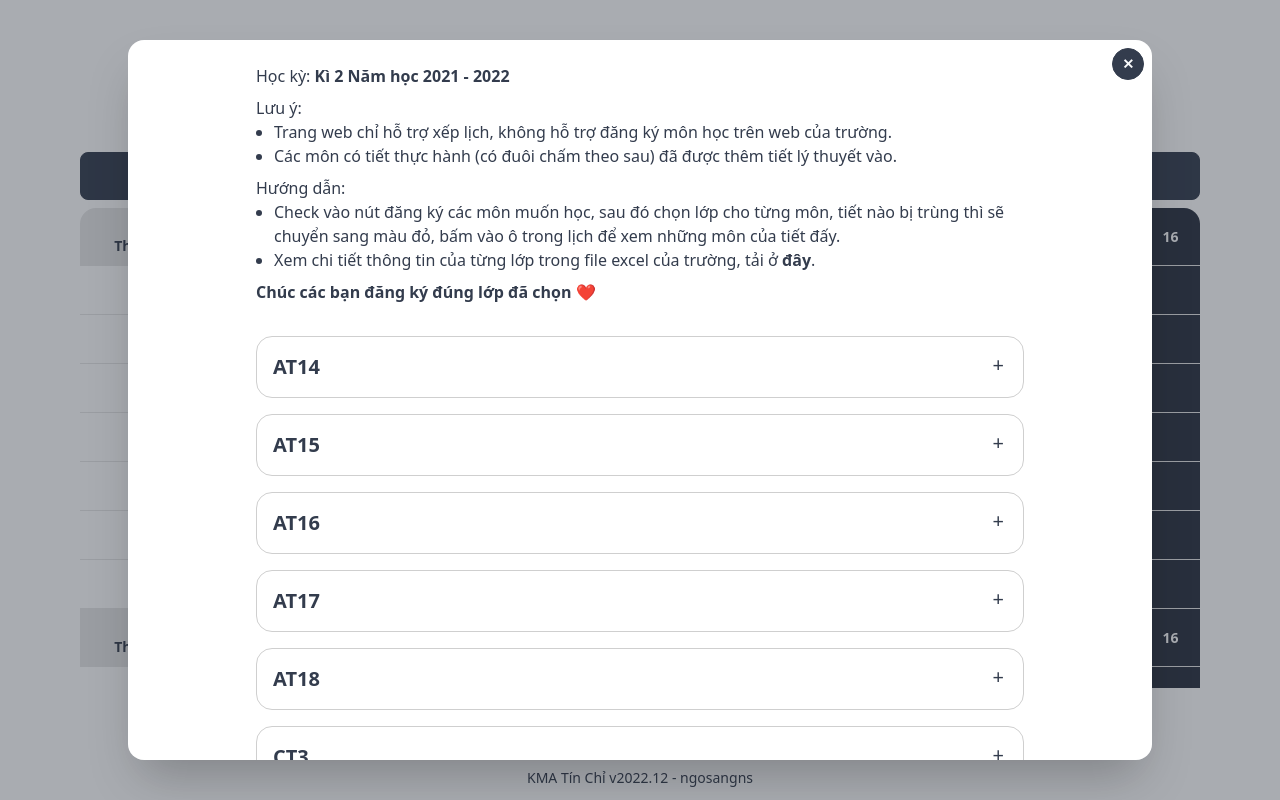
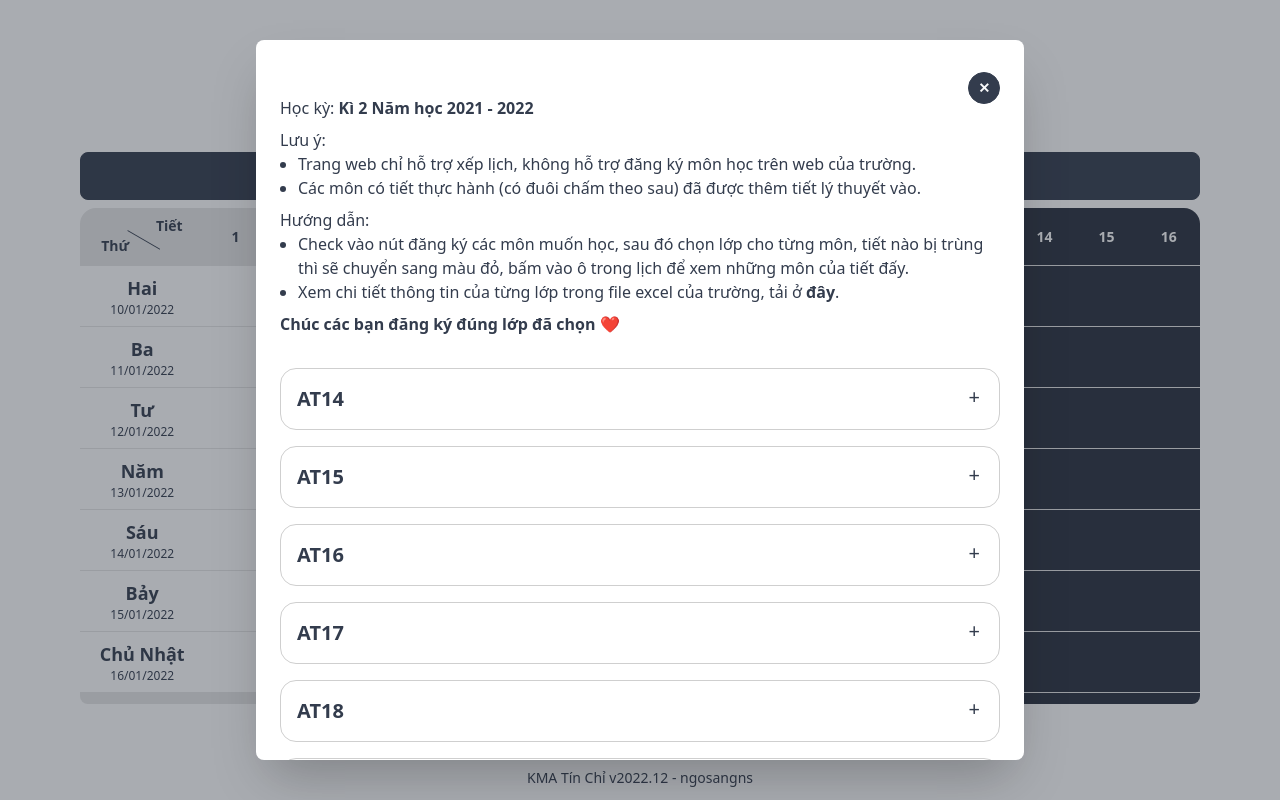
Before and after one commit to ngosangns/tin-chi, a SvelteKit app: page / in a window 1280 px wide. Both pictures are taken after a click on the label "CHỌN LỚP". Built offline with nearby package versions, Linux system fonts and the light colour scheme; grey boxes are pictures that could not be loaded.

Commit message:
fix: improve performance

```diff
--- a/src/routes/+layout.svelte
+++ b/src/routes/+layout.svelte
@@ -1,3 +1,5 @@
+<svelte:options immutable />
+
 <script lang="ts">
 	import '../app.css';
 	import Header from './Header.svelte';
@@ -7,11 +9,6 @@
 <svelte:head>
 	<title>Hỗ trợ xếp lịch tín chỉ KMA</title>
 	<meta name="description" content="KMA Tín Chỉ" />
-	<link
-		rel="shortcut icon"
-		href="https://avatars1.githubusercontent.com/u/46277436"
-		type="image/png"
-	/>
 </svelte:head>
 <div class="app">
 	<Header />
--- a/src/routes/+page.svelte
+++ b/src/routes/+page.svelte
@@ -1,15 +1,20 @@
 <script lang="ts">
-	import data from '$lib/js/data';
-	import type {
-		CalendarData,
-		RawCalendar,
-		CalendarGroupBySession,
-		CalendarGroupBySessionDetail
-	} from '$lib/js/calendar';
-	import { processCalendar } from '$lib/js/calendar';
-	import type { Moment } from 'moment';
+	import data from '$lib/ts/data';
+	import type { CalendarData, RawCalendar, CalendarGroupBySession } from '$lib/ts/calendar';
+	import { processCalendar } from '$lib/ts/calendar';
 	import SessionBar from './SessionBar.svelte';
 	import { onMount } from 'svelte';
+	import type { Moment } from 'moment';
+
+	type SelectedCalendar = {
+		[subjectName: string]: {
+			isChecked: boolean;
+			class: {
+				code: string;
+				details: CalendarGroupBySession;
+			} | null;
+		};
+	};
 
 	const download_path = '/calendar-excel/2021-2022-2.xlsx';
 	const title = 'Kì 2 Năm học 2021 - 2022';
@@ -21,6 +26,8 @@
 	let modalMessage = '';
 	let modalBtn: any;
 
+	const dayOfWeekMap = ['Chủ Nhật', 'Hai', 'Ba', 'Tư', 'Năm', 'Sáu', 'Bảy'];
+
 	const openModel = (message: string) => {
 		isOpenModel = true;
 		modalMessage = message;
@@ -29,20 +36,22 @@
 
 	const closeModel = () => {
 		isOpenModel = false;
-		modalMessage = '';
 	};
 
 	const calendar: CalendarData = processCalendar(data as Array<RawCalendar>) || [],
-		selectedCalendar: {
-			[subjectName: string]: {
-				isChecked: boolean;
-				class: {
-					code: string;
-					details: CalendarGroupBySession;
-				} | null;
-			};
-		} = {};
+		selectedCalendar: SelectedCalendar = {};
 	const sessions = [1, 2, 3, 4, 5, 6, 7, 8, 9, 10, 11, 12, 13, 14, 15, 16];
+
+	const calendarTableContent: any = (() => {
+		const result: any = {};
+		for (const date of calendar.dateList) {
+			const dateKey = date.format('YYYY-MM-DD');
+			result[dateKey] = {};
+			const resultDate = result[dateKey];
+			for (const session of sessions) resultDate[session] = [];
+		}
+		return result;
+	})();
 
 	const checkSession = (shift: number) => {
 		if (shift >= 1 && shift <= 6) return 'morning';
@@ -50,7 +59,57 @@
 		return 'evening';
 	};
 
-	const onChangeSelectSubjectClass = (
+	const calculateCalendarTableContent = () => {
+		let isConflict = false;
+		for (const date of calendar.dateList) {
+			const dateKey = date.format('YYYY-MM-DD');
+			const resultDate = calendarTableContent[dateKey];
+			for (const session of sessions) {
+				resultDate[session] = getSessionContent(date, session);
+				if (resultDate[session].length > 1) isConflict = true;
+			}
+		}
+		return {
+			isConflict
+		};
+	};
+
+	const getSessionContent = (date: Moment, session: number) => {
+		const result = [];
+		for (const subjectName in selectedCalendar) {
+			const currentSubject = selectedCalendar[subjectName];
+			if (!currentSubject.isChecked || !currentSubject.class) continue;
+			for (const currentSubjectClassDetail of currentSubject.class.details) {
+				// filter
+				{
+					if (
+						!(
+							date.isBetween(
+								currentSubjectClassDetail.startDate,
+								currentSubjectClassDetail.endDate
+							) ||
+							date.isSame(currentSubjectClassDetail.startDate) ||
+							date.isSame(currentSubjectClassDetail.endDate)
+						)
+					)
+						continue;
+					if (date.day() + 1 !== currentSubjectClassDetail.dayOfWeek) continue;
+					if (
+						session < currentSubjectClassDetail.startSession ||
+						session > currentSubjectClassDetail.endSession
+					)
+						continue;
+				}
+				// add detail to result
+				result.push(currentSubjectClassDetail);
+				break;
+			}
+		}
+
+		return result;
+	};
+
+	const onChangeSelectSubjectClass = async (
 		majorName: string,
 		subjectName: string,
 		selectClassEvent: EventTarget | null = null
@@ -91,46 +150,13 @@
 		if (!selectClassEvent && !selectedCalendar[_subjectName].class) return;
 		if (selectClassEvent && !selectedCalendar[_subjectName].isChecked) return;
 
-		triggerRerenderTable = !triggerRerenderTable;
-	};
+		const result = calculateCalendarTableContent();
 
-	const getSessionContent = (date: Moment, session: number): CalendarGroupBySessionDetail[] => {
-		const result: CalendarGroupBySessionDetail[] = [];
-		for (const subjectName in selectedCalendar) {
-			const currentSubject = selectedCalendar[subjectName];
-			if (!currentSubject.isChecked || !currentSubject.class) continue;
-			for (const currentSubjectClassDetail of currentSubject.class.details) {
-				// filter
-				{
-					if (
-						!(
-							date.isBetween(
-								currentSubjectClassDetail.startDate,
-								currentSubjectClassDetail.endDate
-							) ||
-							date.isSame(currentSubjectClassDetail.startDate) ||
-							date.isSame(currentSubjectClassDetail.endDate)
-						)
-					)
-						continue;
-					if (date.day() + 1 !== currentSubjectClassDetail.dayOfWeek) continue;
-					if (
-						session < currentSubjectClassDetail.startSession ||
-						session > currentSubjectClassDetail.endSession
-					)
-						continue;
-				}
-				// add detail to result
-				result.push(currentSubjectClassDetail);
-				break;
-			}
-		}
-
-		if (result.length > 1 && !isOpenModel) {
+		if (result && result.isConflict && !isOpenModel) {
 			openModel('Cảnh báo trùng lịch!');
 		}
 
-		return result;
+		triggerRerenderTable = !triggerRerenderTable;
 	};
 
 	onMount(() => {
@@ -142,14 +168,17 @@
 <label for="my-modal-4" class="btn mb-2">Chọn lớp</label>
 <input type="checkbox" id="my-modal-4" class="modal-toggle" />
 <label id="my-modal-4-content" for="my-modal-4" class="modal cursor-pointer hidden">
-	<label class="modal-box w-11/12 max-w-5xl relative" for="" data-simplebar>
-		<label for="my-modal-4" class="btn btn-sm btn-circle absolute right-2 top-2">✕</label>
-		<div class="mb-8" style="width: 48rem; margin-left: auto; margin-right: auto">
+	<label class="modal-box w-9/12 max-w-3xl relative rounded-lg" for="">
+		<label for="my-modal-4" class="btn btn-sm btn-circle sticky top-2 left-full z-10">✕</label>
+		<div class="w-full">
+			<div class="mb-8 w-full mx-auto">
 				<p class="mb-2">Học kỳ: <b><h3 class="inline">{title}</h3></b></p>
 				<p>Lưu ý:</p>
 				<ul class="list-disc ml-4 mb-2" style="padding-left: .125rem">
 					<li>Trang web chỉ hỗ trợ xếp lịch, không hỗ trợ đăng ký môn học trên web của trường.</li>
-				<li>Các môn có tiết thực hành (có đuôi chấm theo sau) đã được thêm tiết lý thuyết vào.</li>
+					<li>
+						Các môn có tiết thực hành (có đuôi chấm theo sau) đã được thêm tiết lý thuyết vào.
+					</li>
 				</ul>
 				<p>Hướng dẫn:</p>
 				<ul class="list-disc ml-4 mb-2" style="padding-left: .125rem">
@@ -169,7 +198,6 @@
 				<!-- svelte-ignore a11y-no-noninteractive-tabindex -->
 				<div
 					class="collapse collapse-plus border border-base-300 bg-base-100 rounded-box w-full mx-auto mb-4"
-				style="width: 48rem"
 				>
 					<input type="checkbox" />
 					<div class="collapse-title text-xl font-medium">
@@ -186,7 +214,7 @@
 								</tr>
 							</thead>
 							<tbody>
-							{#each Object.entries(major.subjects) as [subject, subjectValue]}
+								{#each Object.entries(major.subjects) as [subject, subjectValue], subjectIndex}
 									<tr>
 										<th class="text-center w-24">
 											<label>
@@ -199,7 +227,7 @@
 										</th>
 										<td>
 											<div class="flex items-center space-x-3">
-											<div class="font-bold">{subject}</div>
+												<span class="font-bold">{subject}</span>
 											</div>
 										</td>
 										<td class="w-40">
@@ -220,11 +248,16 @@
 					</div>
 				</div>
 			{/each}
+		</div>
 	</label>
 </label>
 
-<div class="overflow-x-auto" style="max-height: 60vh" data-simplebar>
-	<table class="table table-compact w-full table-fixed overflow-hidden">
+<div
+	id="calendar-table-container"
+	class="rounded-lg"
+	style="overflow: scroll, overflow-x: hidden; overflow-y: overlay; max-height: 31rem"
+>
+	<table id="calendar-table" class="table table-compact w-full table-fixed">
 		<tbody>
 			{#key triggerRerenderTable}
 				{#each calendar.dateList as date, dateIndex}
@@ -232,12 +265,14 @@
 						<SessionBar />
 					{/if}
 					<tr>
-						<td colspan="3" class="text-xs text-center">
-							{date.format('dddd[\n]DD/MM/YYYY').split('\n')[0]}<br />
-							{date.format('dddd[\n]DD/MM/YYYY').split('\n')[1]}
+						<td colspan="2" class="text-xs text-center">
+							<span class="font-bold text-lg">
+								{dayOfWeekMap[date.day()]}
+							</span><br />
+							{date.format('DD/MM/YYYY')}
 						</td>
 						{#each sessions as session}
-							{@const sessionContent = getSessionContent(date, session)}
+							{@const sessionContent = calendarTableContent[date.format('YYYY-MM-DD')][session]}
 							<td
 								class="px-2"
 								class:bg-neutral={checkSession(session) == 'afternoon'}
@@ -259,12 +294,12 @@
 										</button>
 										<div
 											tabindex="0"
-											class="dropdown-content menu p-2 text-neutral text-neural-focus rounded-lg"
+											class="dropdown-content menu p-4 mt-1 text-neutral text-neural-focus rounded-lg"
 											class:bg-primary={sessionContent.length == 1}
 											class:bg-accent-focus={sessionContent.length > 1}
 										>
 											{#each sessionContent as sessionContentDetail}
-												<li class="text-xs" class:text-base-100={sessionContent.length > 1}>
+												<li class="text-lg" class:text-base-100={sessionContent.length > 1}>
 													Môn: {sessionContentDetail.defaultName}
 												</li>
 											{/each}
@@ -291,3 +326,31 @@
 		</div>
 	</div>
 </div>
+
+<style>
+	#calendar-table-container::-webkit-scrollbar {
+		width: 0.75rem;
+	}
+
+	#calendar-table-container::-webkit-scrollbar-track {
+		background: transparent;
+	}
+
+	#calendar-table-container::-webkit-scrollbar-thumb {
+		background: #d3d3d3;
+		border-radius: 1rem;
+	}
+
+	#my-modal-4-content .modal-box::-webkit-scrollbar {
+		width: 0.75rem;
+	}
+
+	#my-modal-4-content .modal-box::-webkit-scrollbar-track {
+		background: transparent;
+	}
+
+	#my-modal-4-content .modal-box::-webkit-scrollbar-thumb {
+		background: #d3d3d3;
+		border-radius: 2rem;
+	}
+</style>
--- a/src/routes/SessionBar.svelte
+++ b/src/routes/SessionBar.svelte
@@ -1,5 +1,5 @@
 <tr>
-	<th colspan="3" class="text-center bg-base-200">
+	<th colspan="2" class="text-center bg-base-200">
 		<div class="grid grid-cols-2 grid-rows-2">
 			<span />
 			<span>Tiết</span>
--- /dev/null
+++ b/static/js/worker/calendar.js
@@ -0,0 +1,72 @@
+const workerCalculateCalendarTableContent = (
+    calendarTableContent,
+    dateList,
+    sessions,
+    selectedCalendar
+) => {
+    let isConflict = false;
+    for (const date of dateList) {
+        const dateKey = date.format('YYYY-MM-DD');
+        const resultDate = calendarTableContent[dateKey];
+        for (const session of sessions) {
+            resultDate[session] = workerGetSessionContent(selectedCalendar, date, session);
+            if (resultDate[session].length > 1) isConflict = true;
+        }
+    }
+    return {
+        isConflict
+    };
+};
+
+const workerGetSessionContent = (selectedCalendar, date, session) => {
+    const result = [];
+    for (const subjectName in selectedCalendar) {
+        const currentSubject = selectedCalendar[subjectName];
+        if (!currentSubject.isChecked || !currentSubject.class) continue;
+        for (const currentSubjectClassDetail of currentSubject.class.details) {
+            // filter
+            {
+                if (
+                    !(
+                        date.isBetween(
+                            currentSubjectClassDetail.startDate,
+                            currentSubjectClassDetail.endDate
+                        ) ||
+                        date.isSame(currentSubjectClassDetail.startDate) ||
+                        date.isSame(currentSubjectClassDetail.endDate)
+                    )
+                )
+                    continue;
+                if (date.day() + 1 !== currentSubjectClassDetail.dayOfWeek) continue;
+                if (
+                    session < currentSubjectClassDetail.startSession ||
+                    session > currentSubjectClassDetail.endSession
+                )
+                    continue;
+            }
+            // add detail to result
+            result.push(currentSubjectClassDetail);
+            break;
+        }
+    }
+
+    return result;
+};
+
+self.onmessage = (message) => {
+    switch (message.type) {
+        case 'calculateCalendarTableContent': {
+            self.postMessage(
+                workerCalculateCalendarTableContent(
+                    message.data.calendarTableContent,
+                    message.data.dateList,
+                    message.data.sessions,
+                    message.data.selectedCalendar
+                )
+            );
+            break;
+        }
+        default:
+            self.postMessage(null);
+    }
+};
```
Also changed, not shown: src/app.css (line endings or trailing spaces), src/lib/ts/calendar.ts (renamed from src/lib/js/calendar.ts), src/lib/ts/data.ts (renamed from src/lib/js/data.ts), src/routes/+page.ts (deleted), 1 other file (tests, documents, lock files or other folders). Lines whose indentation alone changed are shown as unchanged.
